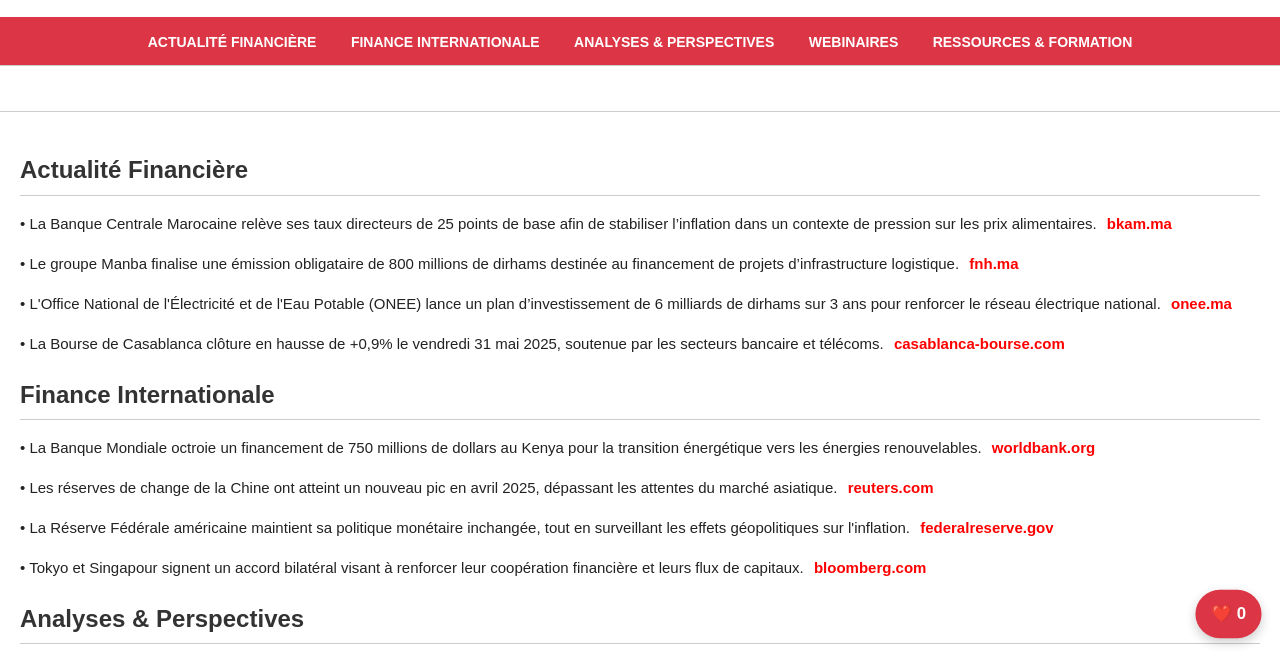
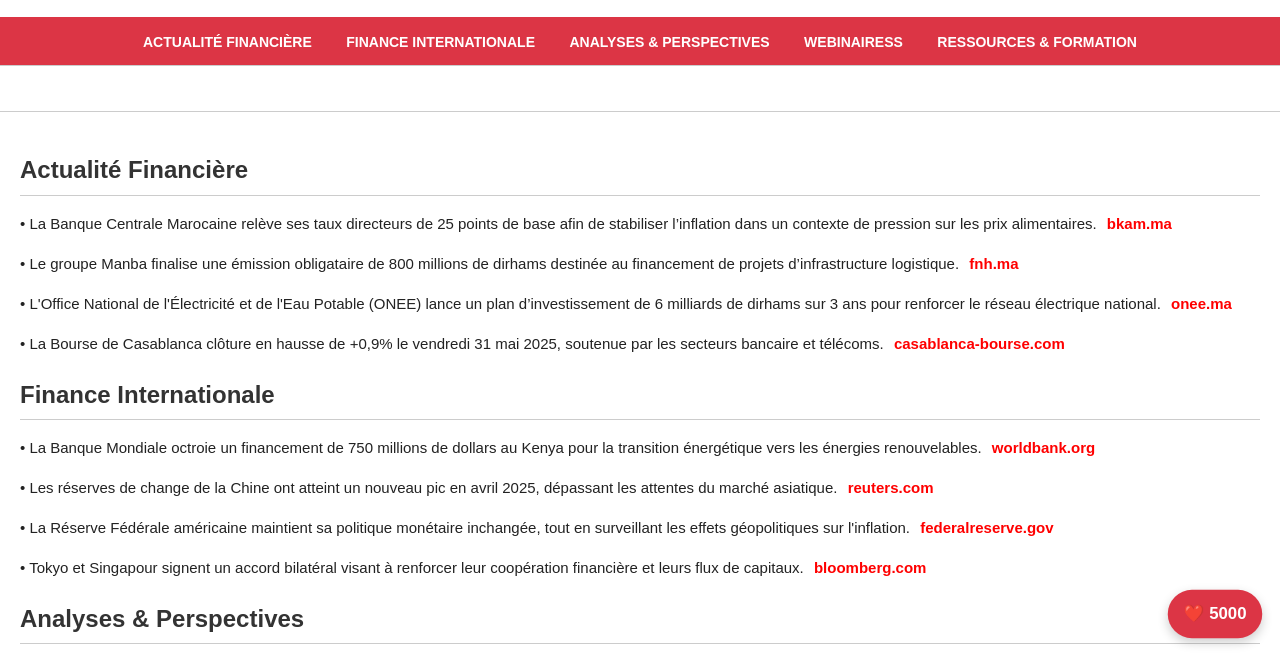
Before and after one commit to SouhailFinTech/minutefinancier, a plain HTML site: page index.html in a window 1280 px wide. Shown: the part 143-800 px from the top of the page. Drawn offline with Linux system fonts and the light colour scheme.

Commit message:
Update index.html

```diff
--- a/index.html
+++ b/index.html
@@ -30,7 +30,7 @@
     <a href="#actualite">ACTUALITÉ FINANCIÈRE</a>
     <a href="#internationale">FINANCE INTERNATIONALE</a>
     <a href="#analyses">ANALYSES & PERSPECTIVES</a>
-    <a href="#webinaires">WEBINAIRES</a>
+    <a href="#webinaires">WEBINAIRESS</a>
     <a href="#ressources">RESSOURCES & FORMATION</a>
   </nav>
 
@@ -153,7 +153,7 @@
   </main>
 
   <!-- Heart Counter -->
-  <div class="heart-counter">❤️ 0</div>
+  <div class="heart-counter">❤️ 5000</div>
 
   <!-- Footer -->
   <footer>
```
